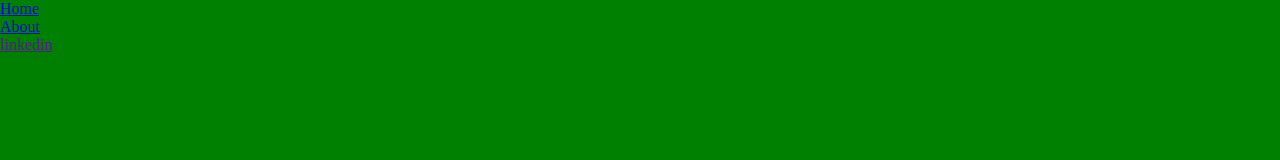
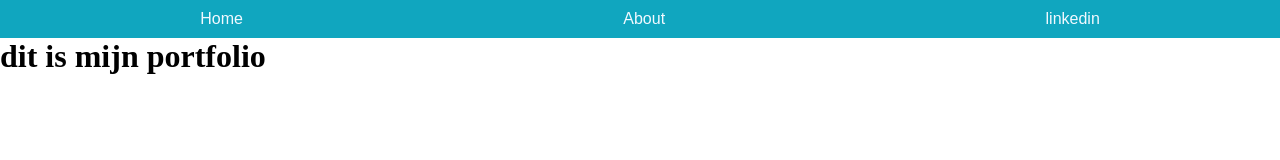
Before and after one commit to WoutDepeuter/Portfolio-wout-depeuter-web-advanced-ehb, a plain HTML site: page about.html in a window 1280 px wide. Drawn offline with Linux system fonts and the light colour scheme; a web font is replaced by a local one.

Commit message:
lettertype

```diff
--- a/about.html
+++ b/about.html
@@ -16,6 +16,11 @@
     </nav>
     </header>
 <body>
+<h1>dit is mijn portfolio</h1>
+
+
+
+
 
 </body>
 </html>
--- a/css/about.css
+++ b/css/about.css
@@ -1,39 +1,36 @@
+@import url('https://fonts.googleapis.com/css2?family=Bebas+Neue&family=Jersey+25&display=swap');
 
-/* Primary: Shovel Knight
---primary-100: #F2F9FF;
---primary-200: #C4E7FF;
---primary-300: #95D9FD;
---primary-400: #66CEF9;
---primary-500: #37C5F0;
---primary-600: #16A0BD;
---primary-700: #087C8B;
---primary-800: #035459;
---primary-900: #012626;
-*/
-/* Accent: Bright Sun
---accent-100: #FFFFF2;
---accent-200: #FFF9C2;
---accent-300: #FDEC90;
---accent-400: #F7D85E;
---accent-500: #EDBA2D;
---accent-600: #BB830F;
---accent-700: #8A5603;
---accent-800: #583100;
---accent-900: #261300;
-*/
-/* Neutral
---neutral-100: #FAFBFC;
---neutral-200: #E7E9EB;
---neutral-300: #D3D7DA;
---neutral-400: #C1C6C9;
---neutral-500: #AEB5B8;
---neutral-600: #8A9193;
---neutral-700: #676D6F;
---neutral-800: #444A4B;
---neutral-900: #222626;
-*/
-*{
-    padding: 0;
-    margin: 0;
-    background-color: green;
-  }
+* {
+  padding: 0;
+  margin: 0;
+}
+
+nav {
+  background-color: #10A6BF;
+  color: #F2F9FF;
+  padding: 10px;
+  font-family: bebas-neue, sans-serif;
+}
+
+.navbar ul {
+  display: flex;
+  flex-direction: row;
+  list-style-type: none;
+  justify-content: space-around;
+}
+
+.navbar a {
+  background-color: #10A6BF;
+  text-decoration: none;
+  color: #F2F9FF;
+  padding: 10px;
+  transition: background-color 0.3s ease; /* Adding a smooth transition */
+}
+
+.navbar a:hover {
+  background-color: #087C8B; /* Changing background color on hover */
+}
+
+.navbar {
+  width: 100%;
+}
--- a/css/style.css
+++ b/css/style.css
@@ -1,51 +1,16 @@
-
-/* Primary: Shovel Knight
---primary-100: #F2F9FF;
---primary-200: #C4E7FF;
---primary-300: #95D9FD;
---primary-400: #66CEF9;
---primary-500: #37C5F0;
---primary-600: #16A0BD;
---primary-700: #087C8B;
---primary-800: #035459;
---primary-900: #012626;
-*/
-/* Accent: Bright Sun
---accent-100: #FFFFF2;
---accent-200: #FFF9C2;
---accent-300: #FDEC90;
---accent-400: #F7D85E;
---accent-500: #EDBA2D;
---accent-600: #BB830F;
---accent-700: #8A5603;
---accent-800: #583100;
---accent-900: #261300;
-*/
-/* Neutral
---neutral-100: #FAFBFC;
---neutral-200: #E7E9EB;
---neutral-300: #D3D7DA;
---neutral-400: #C1C6C9;
---neutral-500: #AEB5B8;
---neutral-600: #8A9193;
---neutral-700: #676D6F;
---neutral-800: #444A4B;
---neutral-900: #222626;
-*/
+@import url('https://fonts.googleapis.com/css2?family=Bebas+Neue&family=Jersey+25&display=swap');
 
 *{
     padding: 0;
     margin: 0;
   }
-  * {
-    padding: 0;
-    margin: 0;
-}
+
 
 nav {
     background-color: #10A6BF;
     color: #F2F9FF;
     padding: 10px;
+font-family: bebas neue, sans-serif;
 }
 
 .navbar ul {
```
Also changed, not shown: home.html (+7 -2 lines).
